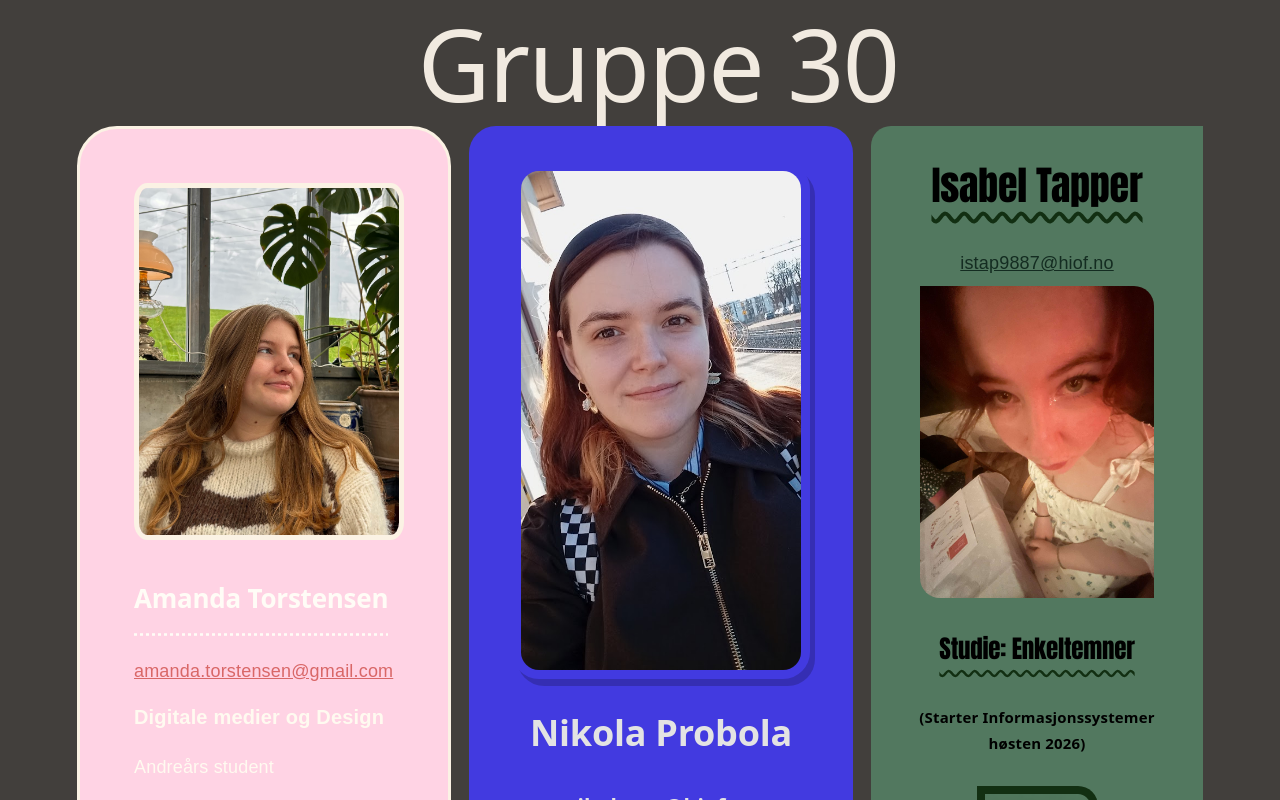
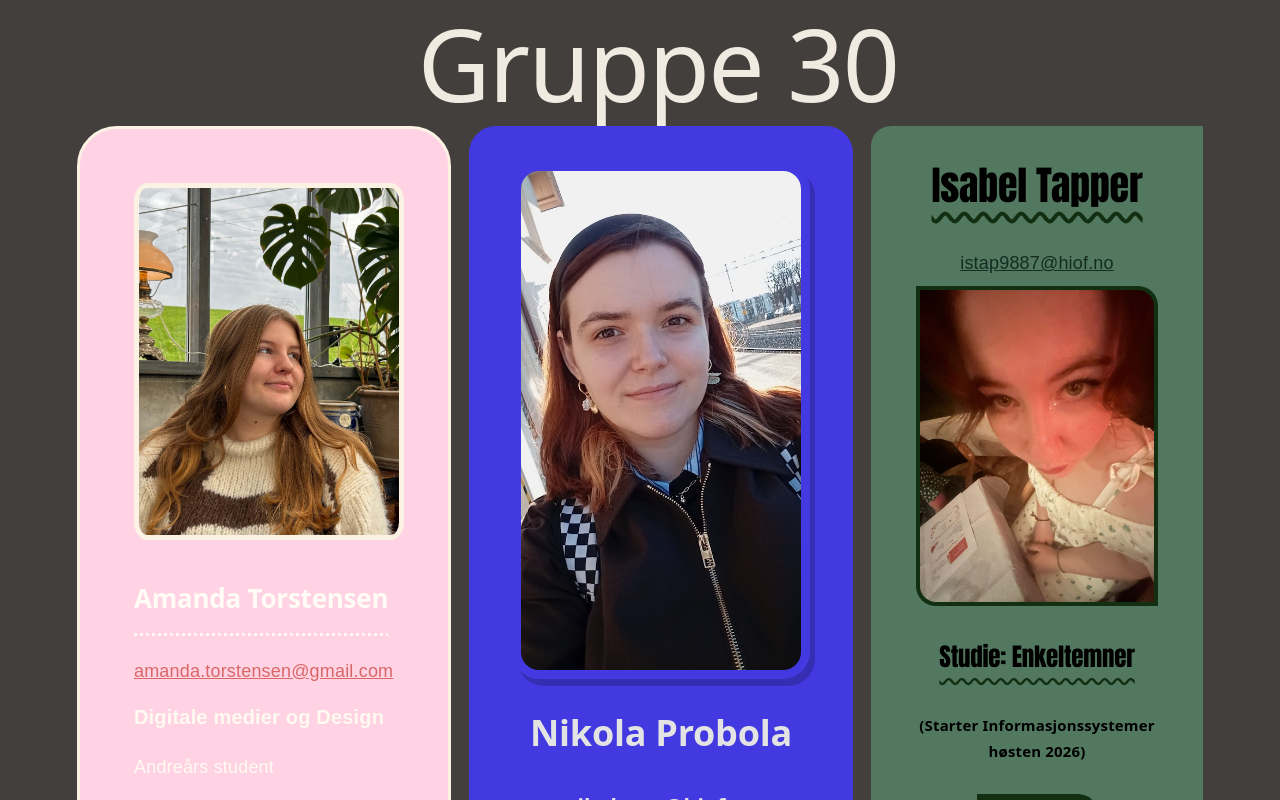
Before and after one commit to Nikola714/Arbeidskrav4_UIN26, a React app in the folder frontend/: page / in a window 1280 px wide. Shown: the top 800 px of the page. Built offline with nearby package versions, Linux system fonts and the light colour scheme; no server answers; the HTML template or start-up script is replaced by a standard one.

Commit message:
Update isabelStil.css

```diff
--- a/frontend/src/css/isabelStil.css
+++ b/frontend/src/css/isabelStil.css
@@ -48,6 +48,8 @@
         border-radius: 0 20px 0 20px;
         margin-top: 10px;
         margin-bottom: 30px;
+        background-color: rgb(18, 47, 18);
+        padding: 4px
     }
     .sanbilde {
     max-width: 105px;
```
